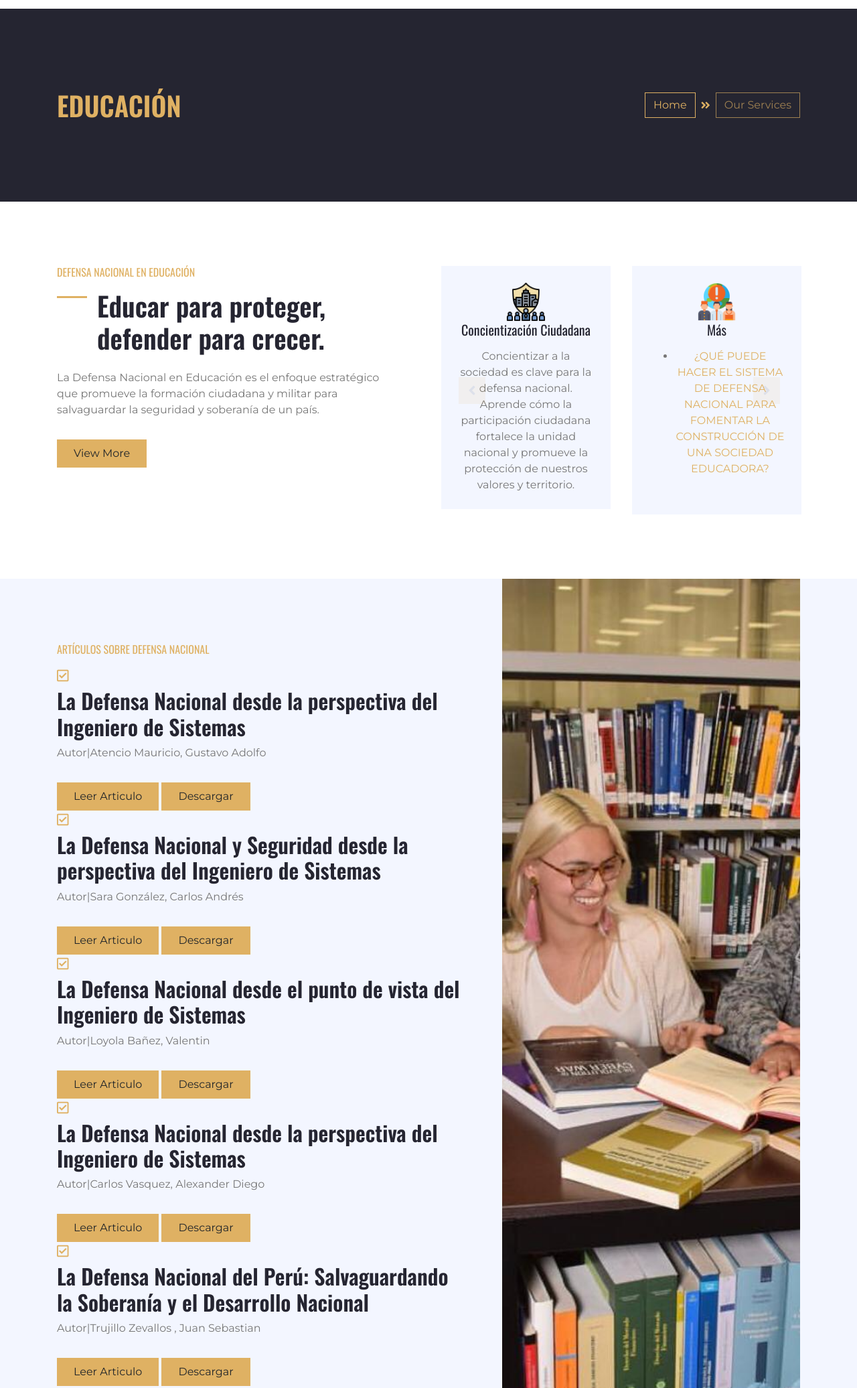
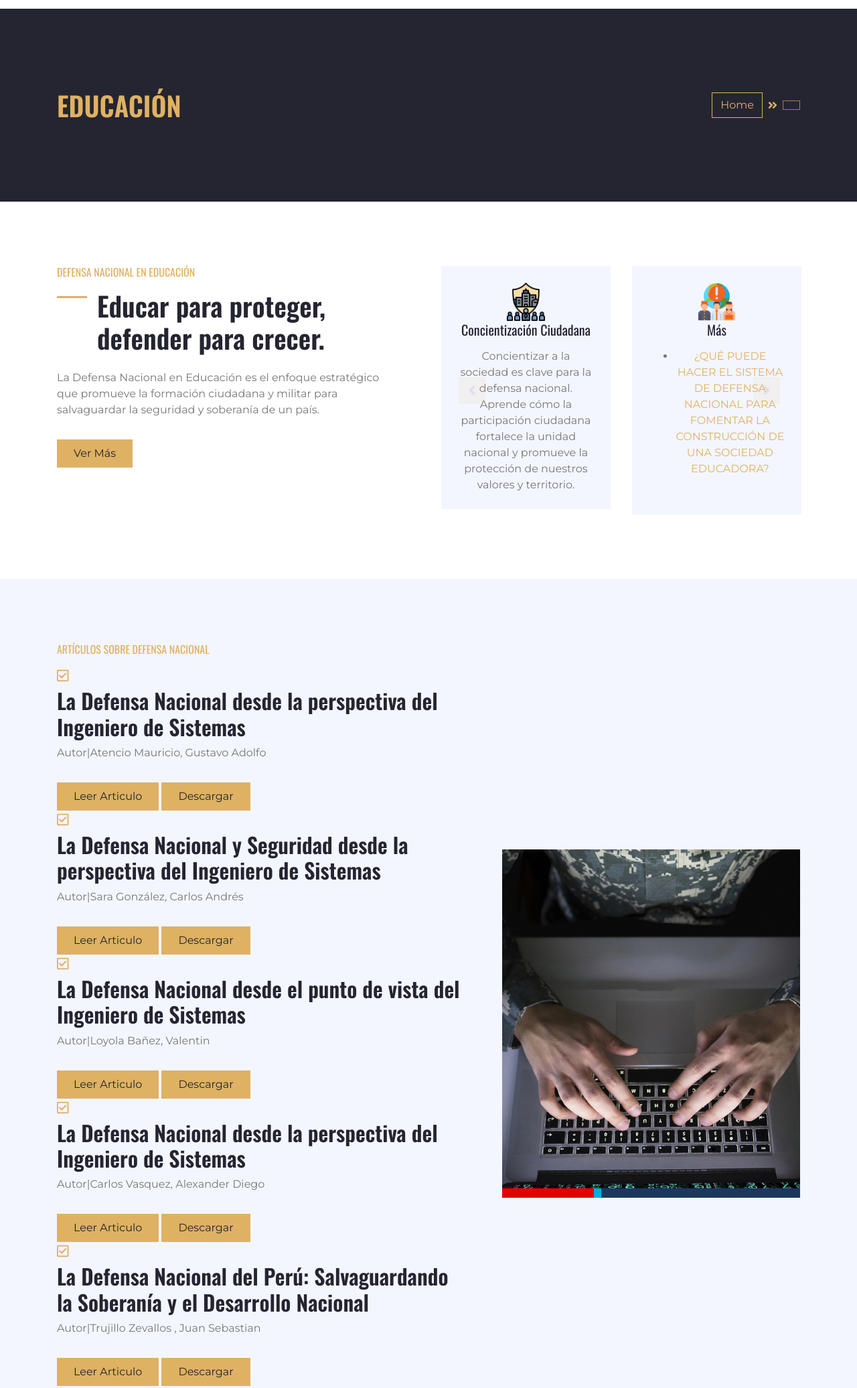
Before and after one commit to gustavoam-asdf/nacional-defense, a website: page public/education.html in a window 1280 px wide. Shown: the part 240-2312 px from the top of the page at 67% size. Drawn offline with nearby package versions, Linux system fonts and the light colour scheme.

Commit message:
more img bug

```diff
--- a/public/education.html
+++ b/public/education.html
@@ -7,24 +7,18 @@
 	<meta content="width=device-width, initial-scale=1.0" name="viewport">
 	<meta content="Free HTML Templates" name="keywords">
 	<meta content="Free HTML Templates" name="description">
-
 	<!-- Favicon -->
 	<link href="img/favicon.ico" rel="icon">
-
 	<!-- Google Web Fonts -->
 	<link href="https://fonts.googleapis.com/css2?family=Montserrat&family=Oswald:wght@400;500;600&display=swap"
 		rel="stylesheet">
-
 	<!-- Font Awesome -->
 	<link href="https://cdnjs.cloudflare.com/ajax/libs/font-awesome/5.10.0/css/all.min.css" rel="stylesheet">
-
 	<!-- Flaticon Font -->
 	<link href="lib/flaticon/font/flaticon.css" rel="stylesheet">
-
 	<!-- Libraries Stylesheet -->
 	<link href="lib/owlcarousel/assets/owl.carousel.min.css" rel="stylesheet">
 	<link href="lib/lightbox/css/lightbox.min.css" rel="stylesheet">
-
 	<!-- Customized Bootstrap Stylesheet -->
 	<link href="css/style.css" rel="stylesheet">
 	<!--style for hide section-->
@@ -121,8 +115,6 @@
 		</div>
 	</div>
 	<!-- Under Nav End -->
-
-
 	<!-- Page Header Start -->
 	<div class="container-fluid bg-secondary py-5">
 		<div class="container py-5">
@@ -134,7 +126,7 @@
 					<div class="d-inline-flex align-items-center">
 						<a class="btn btn-outline-primary" href="index.html">Home</a>
 						<i class="fas fa-angle-double-right text-primary mx-2"></i>
-						<a class="btn btn-outline-primary disabled" href="service.html">Our Services</a>
+						<a class="btn btn-outline-primary disabled" href="service.html"></a>
 					</div>
 				</div>
 			</div>
@@ -142,8 +134,7 @@
 	</div>
 	<!-- Page Header Start -->
 
-
-	<!-- My Services Start -->
+	<!-- Educacion Start -->
 	<div class="container-fluid py-5">
 		<div class="container py-5">
 			<div class="row">
@@ -152,12 +143,12 @@
 					<h1 class="mb-4 section-title">Educar para proteger, defender para crecer.</h1>
 					<p>La Defensa Nacional en Educación es el enfoque estratégico que promueve la formación ciudadana y militar
 						para salvaguardar la seguridad y soberanía de un país.</p>
-					<a href="index.html" class="btn btn-primary mt-3 py-2 px-4">View More</a>
+					<a href="index.html" class="btn btn-primary mt-3 py-2 px-4">Ver Más</a>
 				</div>
 				<div class="col-lg-6 p-0 pt-5 pt-lg-0">
 					<div class="owl-carousel service-carousel position-relative">
 						<div class="d-flex flex-column text-center bg-light mx-3 p-4">
-							<img src="img/edusd.png" alt="militar"
+							<img src="img/defe.png" alt="militar"
 								style="width: 59px; height: 59px; object-fit: contain;align-content: center; display: block; margin: 0 auto;">
 							<h5 class="mb-3">Formación Militar</h5>
 							<p class="m-0">Descubre la importancia de la formación militar en la defensa nacional. Explora cómo el
@@ -188,10 +179,9 @@
 			</div>
 		</div>
 	</div>
-	<!-- My Services End -->
+	<!-- Educacion End -->
 
-
-	<!-- Features Start -->
+	<!-- EducacionFeatures Start -->
 	<div class="container-fluid bg-light">
 		<div class="container">
 			<div class="row">
@@ -303,22 +293,21 @@
 				</div>
 				<div class="col-lg-5">
 					<div class="d-flex flex-column align-items-center justify-content-center h-100 overflow-hidden">
-						<img class="h-100" src="img/imgdef.jpg" alt="">
+						<img class="h-10" src="img/educDf.jpg" alt="">
 					</div>
 				</div>
 			</div>
 		</div>
 	</div>
-	<!-- Features End -->
+	<!-- EducacionFeatures End -->
 
-
-	<!-- Testimonial Start -->
+	<!-- Articulos externos Start -->
 	<div class="container-fluid">
 		<div class="container">
 			<div class="row">
 				<div class="col-md-5">
 					<div class="d-flex flex-column align-items-center justify-content-center h-100 overflow-hidden">
-						<img class="h-100" src="img/dwp.png " alt="">
+						<img class="h-100" src="img/dwp.png " alt="no img">
 					</div>
 				</div>
 				<div class="col-md-7 py-5 pl-md-5">
@@ -356,7 +345,7 @@
 			</div>
 		</div>
 	</div>
-	<!-- Testimonial End -->
+	<!-- Articulos externos End -->
 
 
 	<!-- Footer Start -->
```
Also changed, not shown: public/img/defe.png (renamed from public/img/edusd.png), public/img/educDf.jpg (added), public/img/imgdef.png (added).
